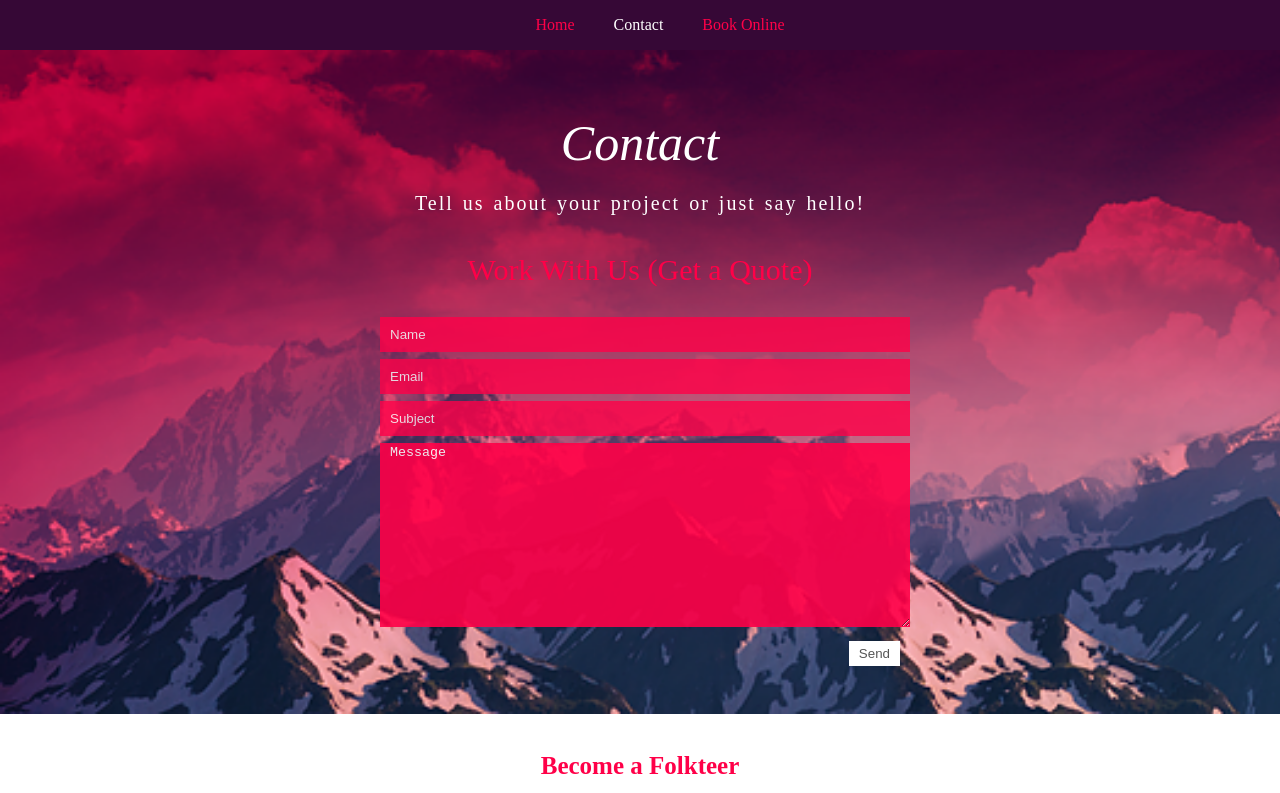
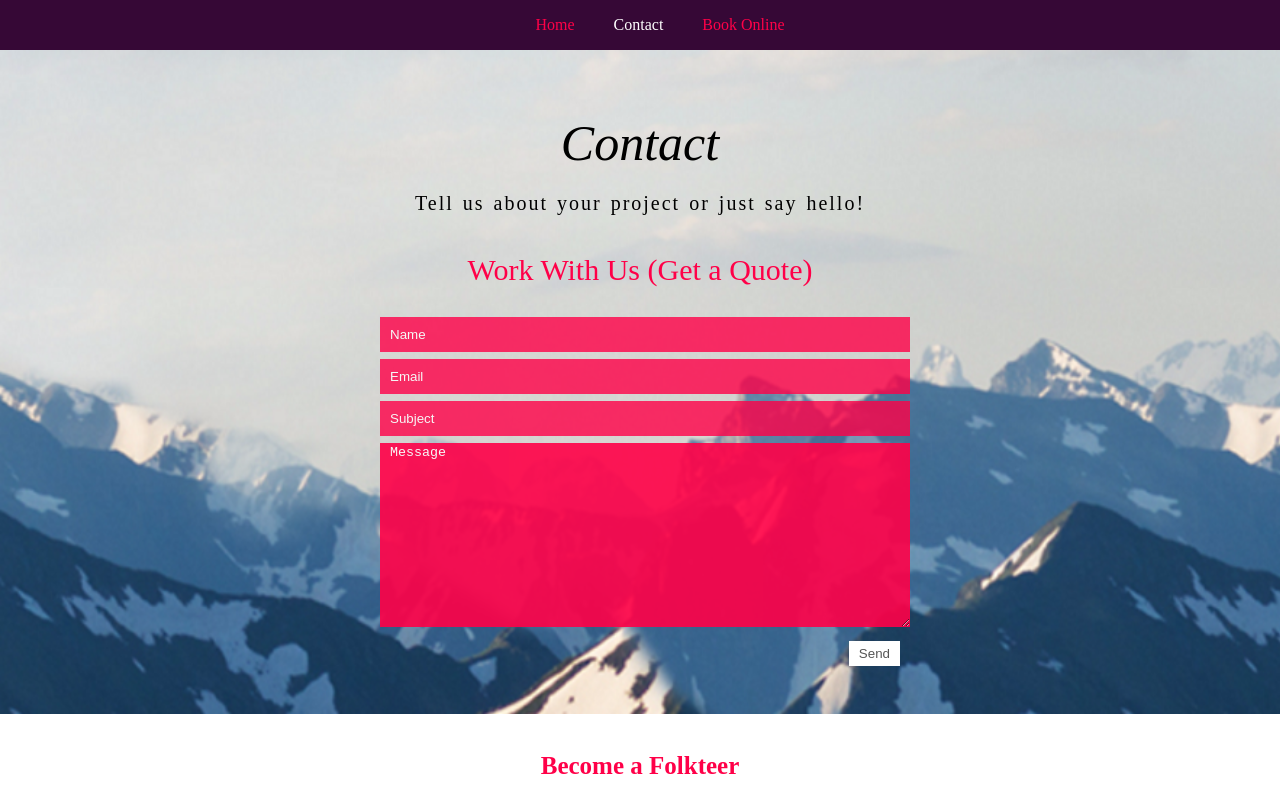
Before and after one commit to shawqimorad/web_folk, a plain HTML site: page contact.html in a window 1280 px wide. Shown: the top 793 px of the page. Drawn offline with Linux system fonts and the light colour scheme.

Commit message:
Update style.css

```diff
--- a/css/style.css
+++ b/css/style.css
@@ -288,7 +288,7 @@ body{
 .contact{
   width: 100%;
   height: 600px;
-  background: url("../Images/cover.png");
+  background: url("../Images/coverPage2.png");
   background-size: cover;
   text-align: center;
   padding-top: 5%;
@@ -299,13 +299,11 @@ body{
   font-size: 50px;
   font-style: italic;
   font-weight: 400;
-  color: white;
 }
 .contact p{
   font-size: 20px;
   letter-spacing: 2px;
   word-spacing: 2px;
-  color: #FFF;
 }
 .contact .form{
   width: 520px;
@@ -376,7 +374,7 @@ body{
 .book{
   width: 100%;
   height: 820px;
-  background: url("../Images/cover.png");
+  background: url("../Images/coverPage2.png");
   background-size: cover;
   text-align: center;
   padding-top: 5%;
```
